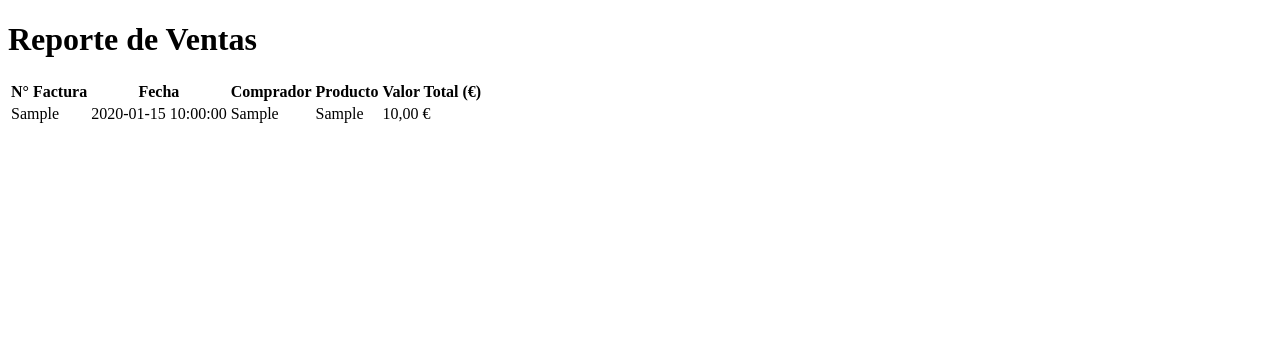
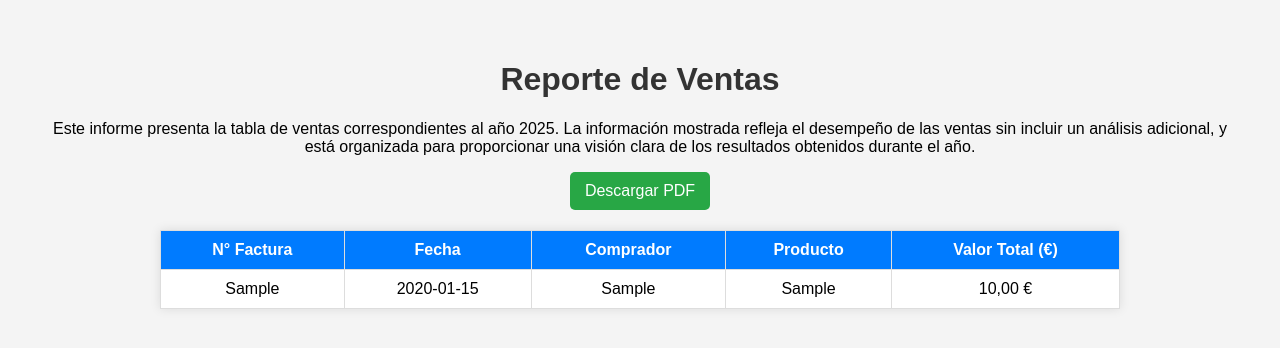
Before and after one commit to 10092005/Laworatory_Challenge, a PHP site: page / in a window 1280 px wide. Shown: the top 348 px of the page. Run offline with PHP 8.4, Linux system fonts and the light colour scheme; tables that the repository leaves empty or names only in its code hold one stand-in row (values such as "Sample post"); some libraries are stand-ins or nearby versions.

Commit message:
modificado

```diff
--- a/conexion.php
+++ b/conexion.php
@@ -1,11 +1,12 @@
 <?php
-$host = "LocalHost";
+$host = "localhost";
 $dbname = "ventas_2025";
 $username = "root";
 $password = "159753";
+$port = "3001";
 
 try {
-    $pdo = new PDO("mysql:host=$host;dbname=$dbname;charset=utf8", $username, $password);
+    $pdo = new PDO("mysql:host=$host;port=$port;dbname=$dbname;charset=utf8", $username, $password);
     $pdo->setAttribute(PDO::ATTR_ERRMODE, PDO::ERRMODE_EXCEPTION);
 } catch (PDOException $e) {
     die("Error en la conexión: " . $e->getMessage());
--- a/index.php
+++ b/index.php
@@ -6,13 +6,17 @@
     <meta charset="UTF-8">
     <meta name="viewport" content="width=device-width, initial-scale=1.0">
     <title>Reporte de Ventas</title>
-    <link rel="stylesheet" href="styles.css">
-    <!-- Importa jsPDF desde un CDN -->
+    <link rel="stylesheet" href="style.css">
     <script src="https://cdnjs.cloudflare.com/ajax/libs/jspdf/2.5.1/jspdf.umd.min.js"></script>
+    <script src="https://cdnjs.cloudflare.com/ajax/libs/html2canvas/1.4.1/html2canvas.min.js"></script>
 </head>
 <body>
     <h1>Reporte de Ventas</h1>
-    <table id="ventasTable">
+    <p class = "descripcion">Este informe presenta la tabla de ventas correspondientes al año 2025. La información mostrada refleja el desempeño de las ventas sin incluir un análisis adicional, y está organizada para proporcionar una visión clara de los resultados obtenidos durante el año.</p>
+
+    <button id="descargarPDF">Descargar PDF</button>
+
+    <table id="ventasTable" border="1">
         <thead>
             <tr>
                 <th>N° Factura</th>
@@ -33,4 +37,27 @@
                 </tr>
             <?php endforeach; ?>
         </tbody>
-    </
+    </table>
+
+    <script>
+        document.getElementById('descargarPDF').addEventListener('click', function() {
+            const { jsPDF } = window.jspdf;
+            const doc = new jsPDF();
+
+            html2canvas(document.getElementById('ventasTable')).then(canvas => {
+                const imgData = canvas.toDataURL('image/png');
+                const imgWidth = 170;
+                const imgHeight = (canvas.height * imgWidth) / canvas.width;
+
+                doc.text("Reporte de Ventas", 15, 10);
+                doc.setFontSize(10);
+                doc.text("Este informe presenta la tabla de ventas correspondientes al año 2025. La información mostrada refleja el desempeño de las ventas sin incluir un análisis adicional, y está organizada para proporcionar una visión clara de los resultados obtenidos durante el año.", 15, 20, {maxWidth: 180})
+
+
+                doc.addImage(imgData, 'PNG', 20, 40, imgWidth, imgHeight);
+                doc.save("reporte_ventas.pdf");
+            });
+        });
+    </script>
+</body>
+</html>
--- a/obtener_datos.php
+++ b/obtener_datos.php
@@ -5,7 +5,7 @@ try {
     $sql = "SELECT v.numero_factura, v.fecha_venta, v.comprador, v.articulos_vendidos, v.valor_total
             FROM ventas v
             WHERE v.id_empresa = 1
-            ORDER BY v.fecha_venta DESC";
+            ORDER BY v.fecha_venta ASC";
 
     $stmt = $pdo->query($sql);
     $ventas = $stmt->fetchAll(PDO::FETCH_ASSOC);
--- /dev/null
+++ b/style.css
@@ -0,0 +1,49 @@
+body {
+    font-family: Arial, sans-serif;
+    margin: 20px;
+    padding: 20px;
+    background-color: #f4f4f4;
+    text-align: center;
+}
+
+h1 {
+    color: #333;
+}
+
+table {
+    width: 80%;
+    margin: 20px auto;
+    border-collapse: collapse;
+    background: #fff;
+    box-shadow: 0px 0px 10px rgba(0, 0, 0, 0.1);
+}
+
+th, td {
+    padding: 10px;
+    border: 1px solid #ddd;
+    text-align: center;
+}
+
+th {
+    background-color: #007BFF;
+    color: white;
+}
+
+tr:nth-child(even) {
+    background-color: #f2f2f2;
+}
+
+button {
+    background-color: #28a745;
+    color: white;
+    border: none;
+    padding: 10px 15px;
+    font-size: 16px;
+    cursor: pointer;
+    border-radius: 5px;
+    transition: background 0.3s ease;
+}
+
+button:hover {
+    background-color: #218838;
+}
```
Also changed, not shown: BBDD/create_table.sql (added, +10 -0 lines), BBDD/insertar_ventas.sql (+13 -6 lines), README.md.
